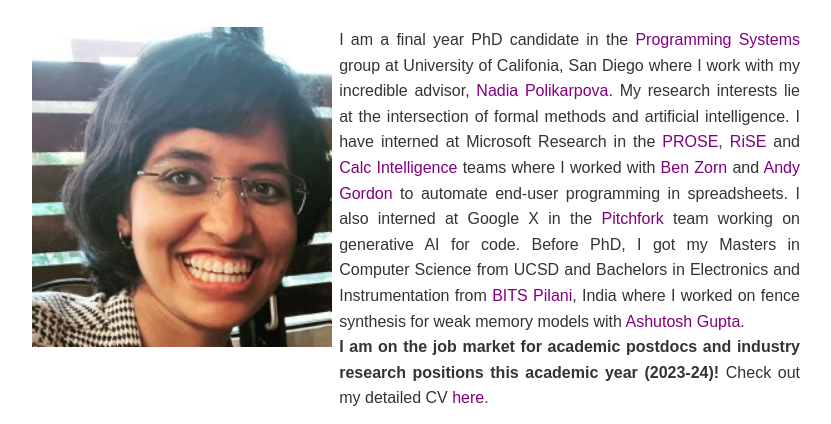
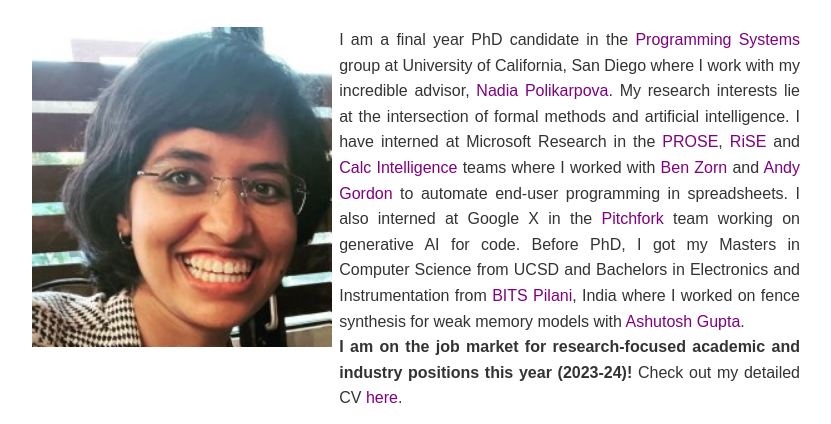
Before and after one commit to shraddhabarke/shraddhabarke.github.io, a plain HTML site: page index.html in a window 1280 px wide. Shown: the part 79-503 px from the top of the page, without its empty margins (224-1055 px from the left). Drawn offline with Linux system fonts and the light colour scheme.

Commit message:
minor updates

```diff
--- a/index.html
+++ b/index.html
@@ -31,7 +31,7 @@
 
     <div id="subheader-info">
       I am a final year PhD candidate in the <a href="http://cseweb.ucsd.edu/groups/progsys/">Programming Systems</a>
-      group at University of Califonia, San Diego where I work with my incredible advisor,
+      group at University of California, San Diego where I work with my incredible advisor,
       <a href="https://cseweb.ucsd.edu/~npolikarpova/">Nadia Polikarpova</a>.
 
       My research interests lie at the intersection of formal methods and artificial intelligence.
@@ -55,7 +55,7 @@
       with <a href="https://www.cse.iitb.ac.in/~akg/">Ashutosh Gupta</a>.
 
       <br>
-      <b>I am on the job market for academic postdocs and industry research positions this academic year (2023-24)!
+      <b>I am on the job market for research-focused academic and industry positions this year (2023-24)!
       </b>
       Check out my detailed CV <a href="./raw/cv.pdf">here</a>.
 
```
Also changed, not shown: 1 other file.
